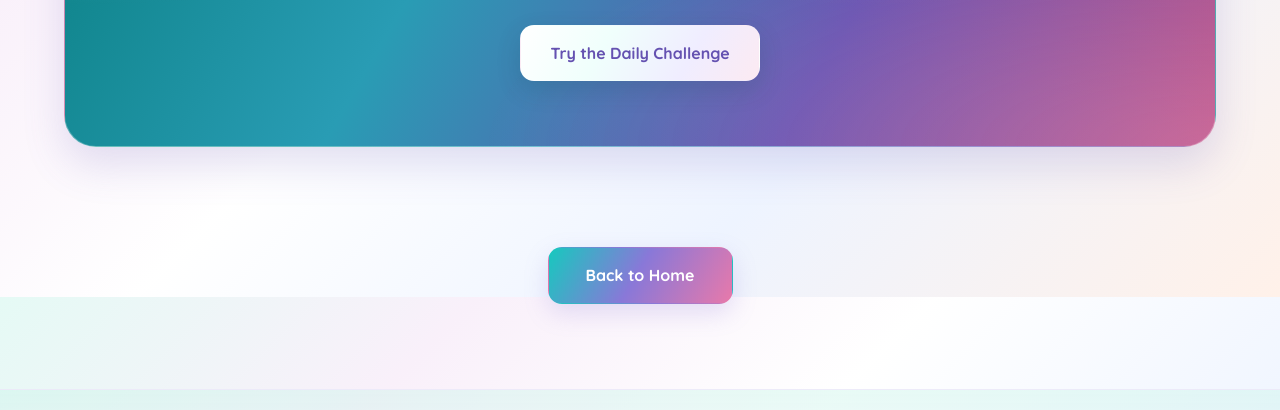
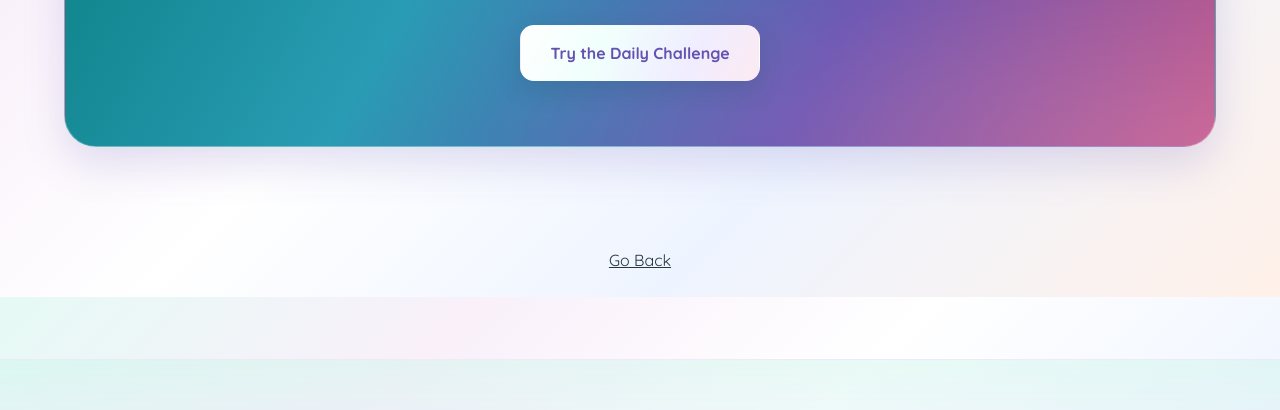
Before and after one commit to ahtnbhagya/Mathmium, a plain HTML site: page quizzes.html in a window 1280 px wide. Shown: the part 2103-2513 px from the top of the page. Drawn offline with Linux system fonts and the light colour scheme.

Commit message:
Update quizzes.html

```diff
--- a/quizzes.html
+++ b/quizzes.html
@@ -1410,8 +1410,8 @@
 
             <div class="page-container">
 
-                <a href="index.html" class="quiz-button">
-                    Back to Home
+                <a href="PracticeMaterials.html">
+                    Go Back
                 </a>
 
             </div>
```
